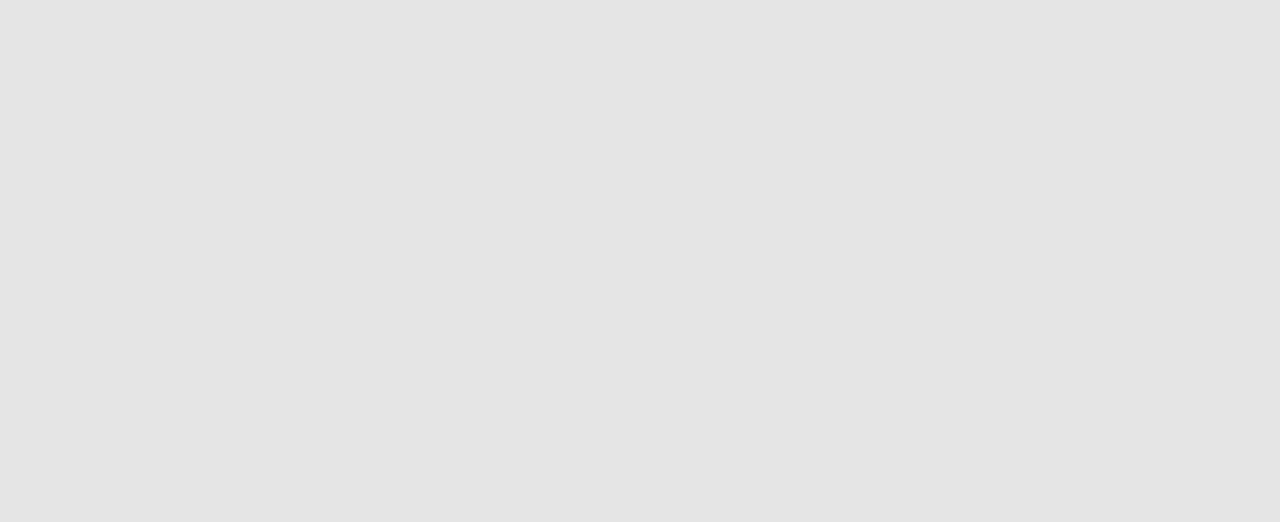
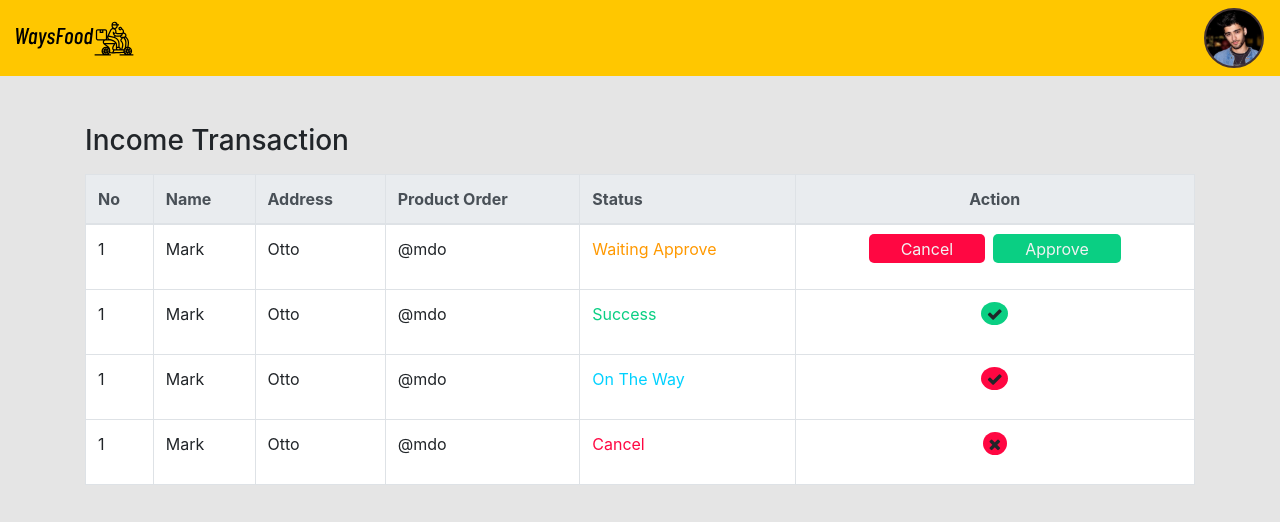
Before and after one commit to hwisnu222/DWF21WH_foodWays, a React (Create React App) app: page /transaction in a window 1280 px wide. Shown: the top 522 px of the page. Built offline with nearby package versions, Linux system fonts and the light colour scheme.

Commit message:
add transaction page

```diff
--- a/src/App.css
+++ b/src/App.css
@@ -17,6 +17,52 @@
 .btn-yellow:focus {
   border: none;
   background: #d1a400;
+}
+
+.btn-cancel {
+  padding: 0.3em 2em;
+  border-radius: 5px;
+  background: #ff0742;
+  color: #f2f2f2;
+  margin-right: 0.5em;
+  cursor: pointer;
+}
+.btn-cancel:hover {
+  background: #d80536;
+}
+.btn-approve {
+  padding: 0.3em 2em;
+  border-radius: 5px;
+  background: #0acf83;
+  color: #f2f2f2;
+  cursor: pointer;
+}
+.btn-approve:hover {
+  background: #069c63;
+}
+.resolve {
+  padding: 0.1em 0.35em;
+  border-radius: 50%;
+  background: #0acf83;
+  cursor: pointer;
+}
+.reject {
+  padding: 0.1em 0.35em;
+  border-radius: 50%;
+  cursor: pointer;
+  background: #ff0742;
+}
+.success {
+  color: #0acf83;
+}
+.cancel {
+  color: #ff0742;
+}
+.otw {
+  color: #00d1ff;
+}
+.waiting {
+  color: #ff9900;
 }
 
 .text-yellow {
--- a/src/App.js
+++ b/src/App.js
@@ -9,6 +9,7 @@ import Index from "./pages/index";
 import UserProfile from "./pages/UserProfile";
 import Detail from "./pages/DetailProduct";
 import AddProduct from "./pages/addProduct";
+import TransactionPartners from "./pages/TransactionPartners";
 
 function App() {
   return (
@@ -19,6 +20,7 @@ function App() {
           <Route exact path="/profile" component={UserProfile} />
           <Route exact path="/detail" component={Detail} />
           <Route exact path="/addproduct" component={AddProduct} />
+          <Route exact path="/transaction" component={TransactionPartners} />
         </div>
       </Switch>
     </Router>
--- /dev/null
+++ b/src/component/macro/Transaction.js
@@ -0,0 +1,77 @@
+import { Table, Container } from "react-bootstrap";
+export default function Transaction() {
+  return (
+    <Container>
+      <h3 className="mt-5 mb-3">Income Transaction</h3>
+      <Table bordered hover className="bg-white">
+        <thead className="thead-light">
+          <tr>
+            <th>No</th>
+            <th>Name</th>
+            <th>Address</th>
+            <th>Product Order</th>
+            <th>Status</th>
+            <th className="text-center">Action</th>
+          </tr>
+        </thead>
+        <tbody>
+          <tr>
+            <td>1</td>
+            <td>Mark</td>
+            <td>Otto</td>
+            <td>@mdo</td>
+            <td>
+              <p className="waiting">Waiting Approve</p>
+            </td>
+            <td className="text-center">
+              <span className="btn-cancel">Cancel</span>
+              <span className="btn-approve">Approve</span>
+            </td>
+          </tr>
+          <tr>
+            <td>1</td>
+            <td>Mark</td>
+            <td>Otto</td>
+            <td>@mdo</td>
+            <td>
+              <p className="success">Success</p>
+            </td>
+            <td className="text-center">
+              <span className="resolve text-center">
+                <i class="fa fa-check" aria-hidden="true"></i>
+              </span>
+            </td>
+          </tr>
+          <tr>
+            <td>1</td>
+            <td>Mark</td>
+            <td>Otto</td>
+            <td>@mdo</td>
+            <td>
+              <p className="otw">On The Way</p>
+            </td>
+            <td className="text-center">
+              <span className="reject text-center">
+                <i class="fa fa-check" aria-hidden="true"></i>
+              </span>
+            </td>
+          </tr>
+          <tr>
+            <td>1</td>
+            <td>Mark</td>
+            <td>Otto</td>
+            <td>@mdo</td>
+            <td>
+              <p className="cancel">Cancel</p>
+            </td>
+            <td className="text-center">
+              <span className="reject text-center">
+                <i class="fa fa-times" aria-hidden="true"></i>
+              </span>
+            </td>
+          </tr>
+        </tbody>
+      </Table>
+    </Container>
+  );
+}
--- /dev/null
+++ b/src/pages/TransactionPartners.js
@@ -0,0 +1,11 @@
+import Transaction from "../component/macro/Transaction";
+import HeaderPartner from "../component/micro/HeaderPartner";
+
+export default function TransactionPartners() {
+  return (
+    <div>
+      <HeaderPartner />
+      <Transaction />
+    </div>
+  );
+}
```
